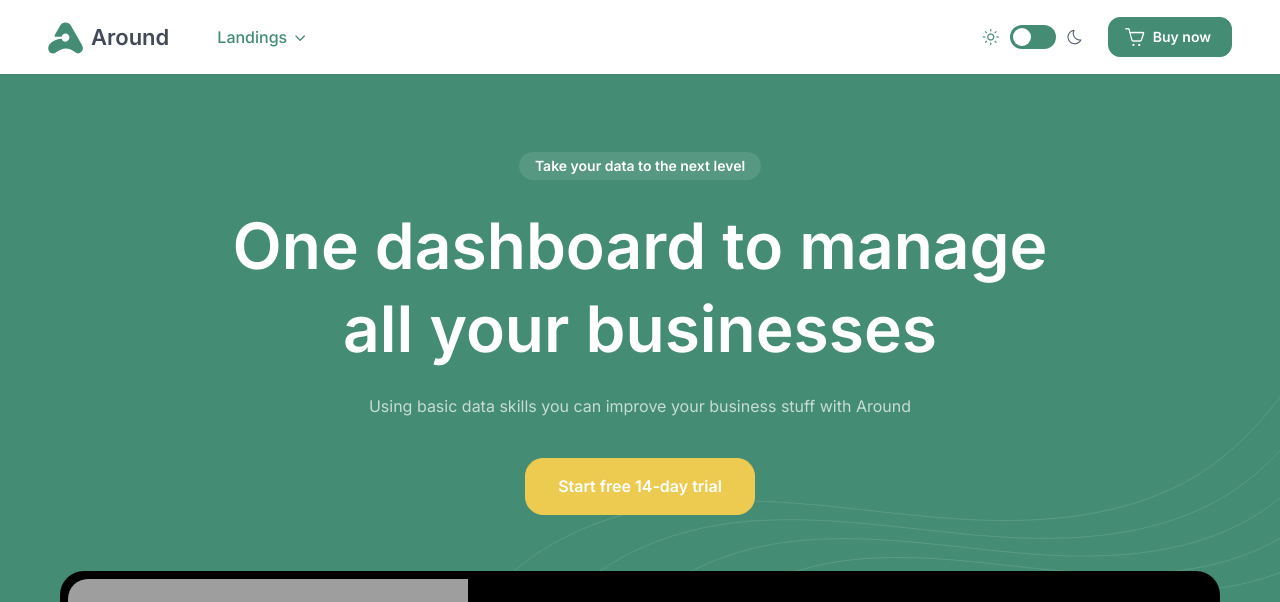
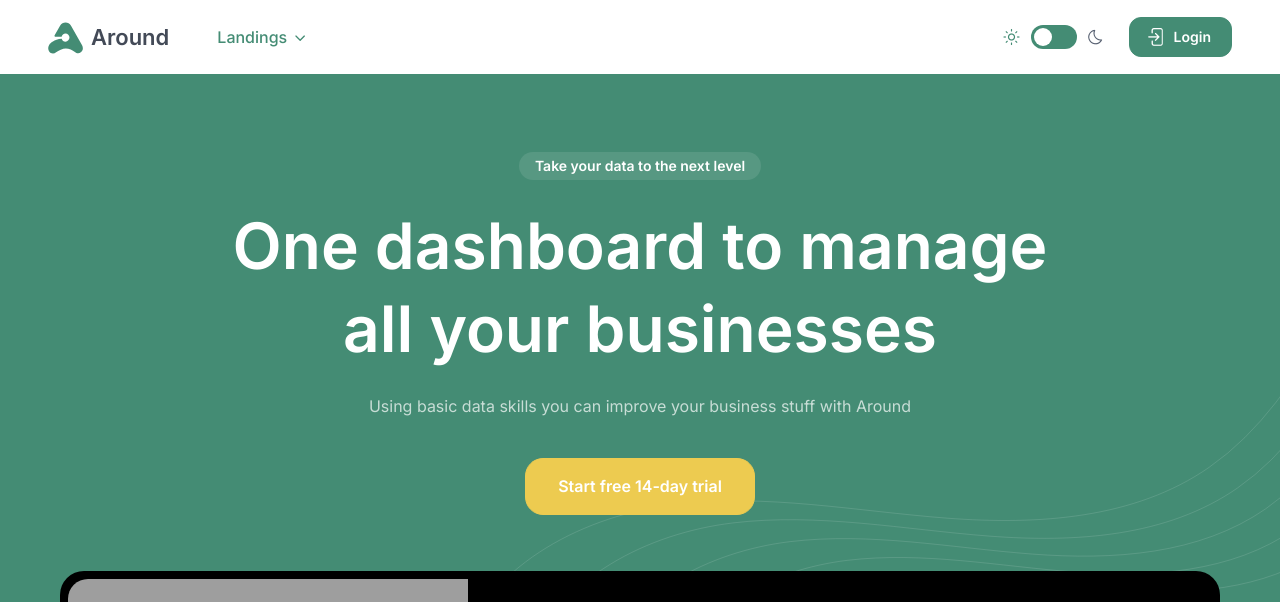
Before and after one commit to tdjames1/rse-competencies-toolkit-webapp, a Django app: page / in a window 1280 px wide. Shown: the top 602 px of the page. Run offline with Django 5.2, Linux system fonts and the light colour scheme; some libraries are stand-ins or nearby versions; grey boxes are pictures that could not be loaded.

Commit message:
Add template for login view [#128]

```diff
--- a/main/templates/main/snippets/navbar.html
+++ b/main/templates/main/snippets/navbar.html
@@ -26,11 +26,9 @@
       </label>
     </div>
     <a class="btn btn-primary btn-sm fs-sm order-lg-3 d-none d-sm-inline-flex"
-       href="https://themes.getbootstrap.com/product/around-multipurpose-template-ui-kit/"
-       target="_blank"
-       rel="noopener">
-      <i class="ai-cart fs-xl me-2 ms-n1"></i>
-      Buy now
+       href="{% url 'login' %}">
+      <i class="ai-login fs-xl me-2 ms-n1"></i>
+      Login
     </a>
     <!-- Mobile menu toggler (Hamburger) -->
     <button class="navbar-toggler ms-sm-3"
--- a/rse_competencies_toolkit/settings/settings.py
+++ b/rse_competencies_toolkit/settings/settings.py
@@ -131,3 +131,5 @@ MIDDLEWARE.insert(1, "whitenoise.middleware.WhiteNoiseMiddleware")
 STATIC_ROOT = BASE_DIR / "staticfiles"
 
 AUTH_USER_MODEL = "main.User"
+
+LOGIN_REDIRECT_URL = "/"
--- a/rse_competencies_toolkit/urls.py
+++ b/rse_competencies_toolkit/urls.py
@@ -16,9 +16,11 @@ Including another URLconf
 """
 
 from django.contrib import admin
+from django.contrib.auth import views as auth_views
 from django.urls import include, path
 
 urlpatterns = [
     path("admin/", admin.site.urls),
+    path("login", auth_views.LoginView.as_view(), name="login"),
     path("", include("main.urls")),
 ]
```
Also changed, not shown: main/templates/registration/login.html (added, +42 -0 lines).
